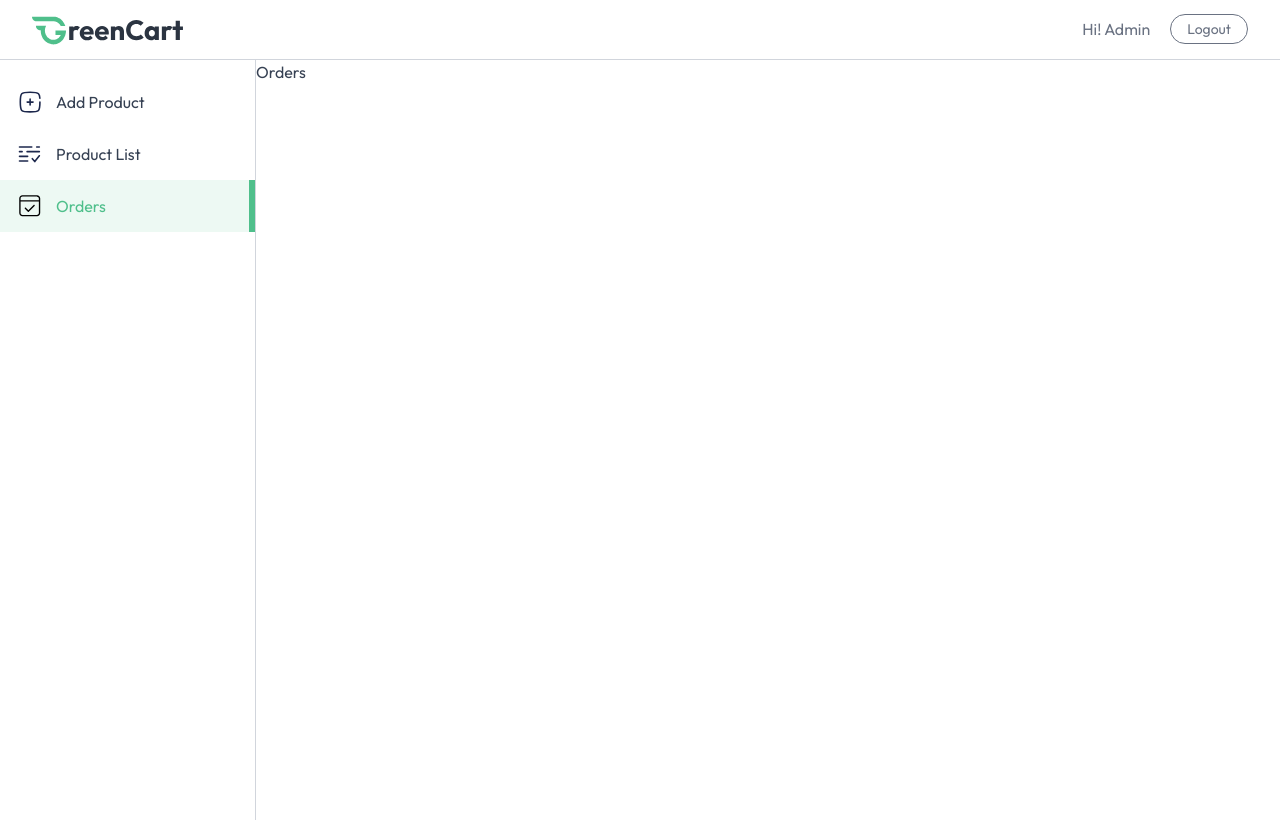
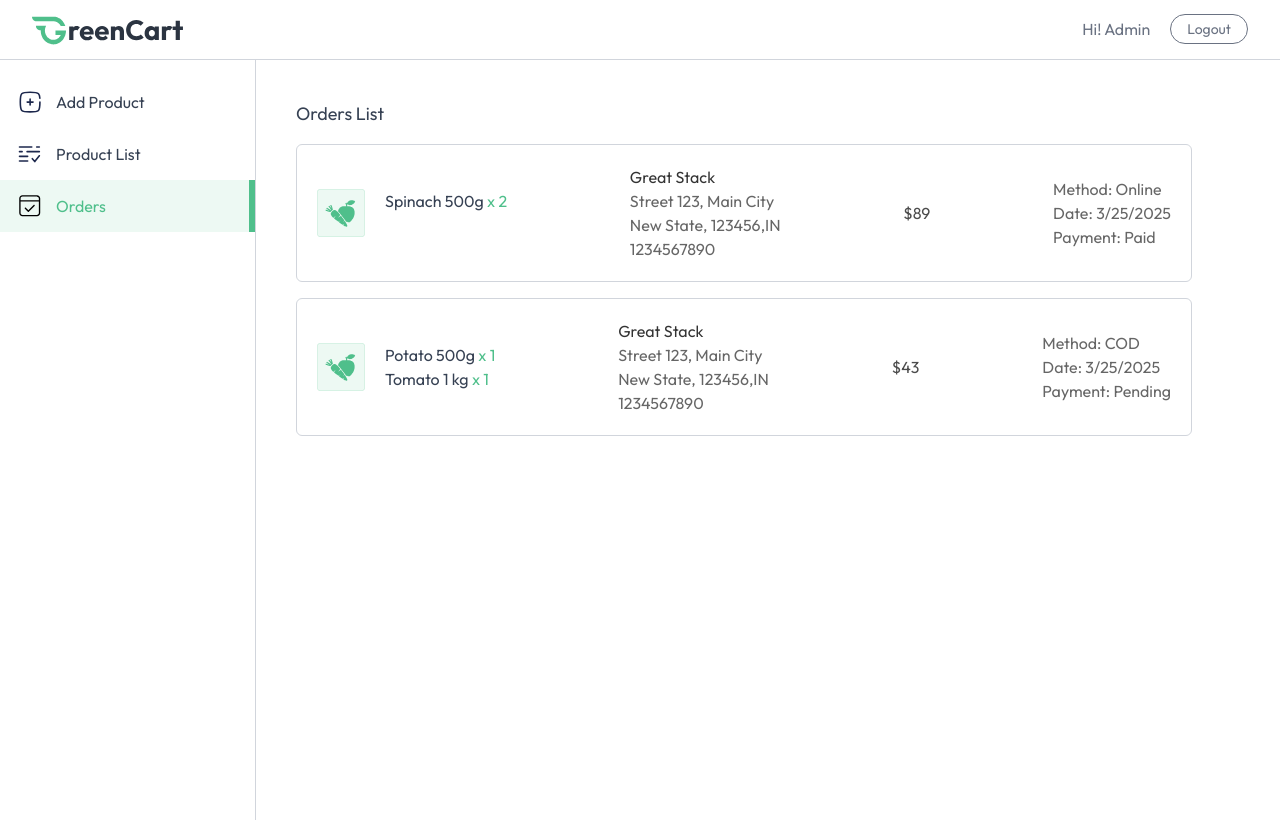
Before and after one commit to sksanoyarali/Greenly, a React (Vite) app in the folder frontend/: page /seller/orders in a window 1280 px wide. Both pictures are taken after typing "name@example.com", "Sample123" into the empty fields and a click on the button "Login". Built offline with nearby package versions, Linux system fonts and the light colour scheme.

Commit message:
added orders page for seller

```diff
--- a/frontend/src/pages/seller/Orders.jsx
+++ b/frontend/src/pages/seller/Orders.jsx
@@ -1,7 +1,74 @@
-import React from 'react'
+import { useEffect, useState } from 'react'
+import { assets, dummyOrders } from '../../assets/assets'
+import { useAppContext } from '../../context/appContext'
 
 const Orders = () => {
-  return <div>Orders</div>
+  const { currency } = useAppContext()
+
+  const [orders, setOrders] = useState([])
+  const fetchOrders = async () => {
+    setOrders(dummyOrders)
+  }
+  useEffect(() => {
+    fetchOrders()
+  }, [])
+  return (
+    <div className="no-scrollbar flex-1 h-[95vh] overflow-y-scroll">
+      <div className="md:p-10 p-4 space-y-4">
+        <h2 className="text-lg font-medium">Orders List</h2>
+        {orders.map((order, index) => (
+          <div
+            key={index}
+            className="flex flex-col  md:items-center md:flex-row gap-5 justify-between   p-5 max-w-4xl rounded-md border border-gray-300 "
+          >
+            <div className="flex gap-5 max-w-80">
+              <img
+                className="w-12 h-12 object-cover"
+                src={assets.box_icon}
+                alt="boxIcon"
+              />
+              <div>
+                {order.items.map((item, index) => (
+                  <div key={index} className="flex flex-col">
+                    <p className="font-medium">
+                      {item.product.name}{' '}
+                      <span className="text-primary">x {item.quantity}</span>
+                    </p>
+                  </div>
+                ))}
+              </div>
+            </div>
+
+            <div className="text-sm md:text-base text-black/60">
+              <p className="text-black/80">
+                {order.address.firstName} {order.address.lastName}
+              </p>
+              <p>
+                {order.address.street}, {order.address.city}
+              </p>
+              <p>
+                {order.address.state}, {order.address.zipcode},
+                {order.address.country}
+              </p>
+              <p></p>
+              <p>{order.address.phone}</p>
+            </div>
+
+            <p className="font-medium text-base my-auto text-black/70">
+              {currency}
+              {order.amount}
+            </p>
+
+            <div className="flex flex-col text-sm md:text-base text-black/60">
+              <p>Method: {order.paymentType}</p>
+              <p>Date: {new Date(order.createdAt).toLocaleDateString()}</p>
+              <p>Payment: {order.isPaid ? 'Paid' : 'Pending'}</p>
+            </div>
+          </div>
+        ))}
+      </div>
+    </div>
+  )
 }
 
 export default Orders
```
